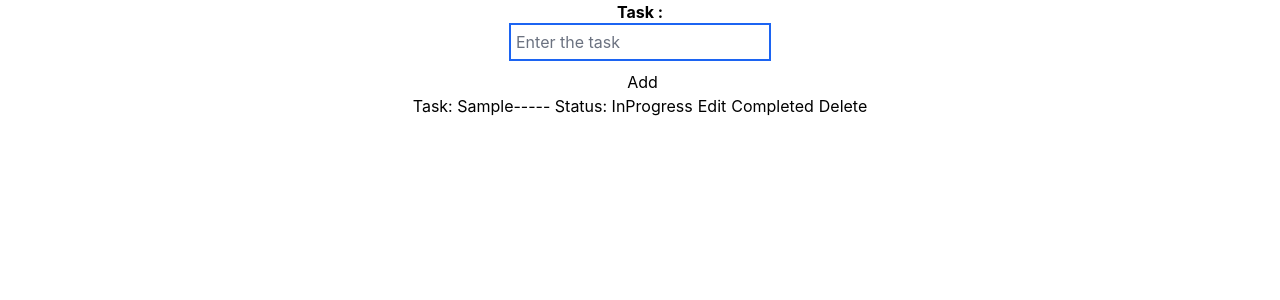
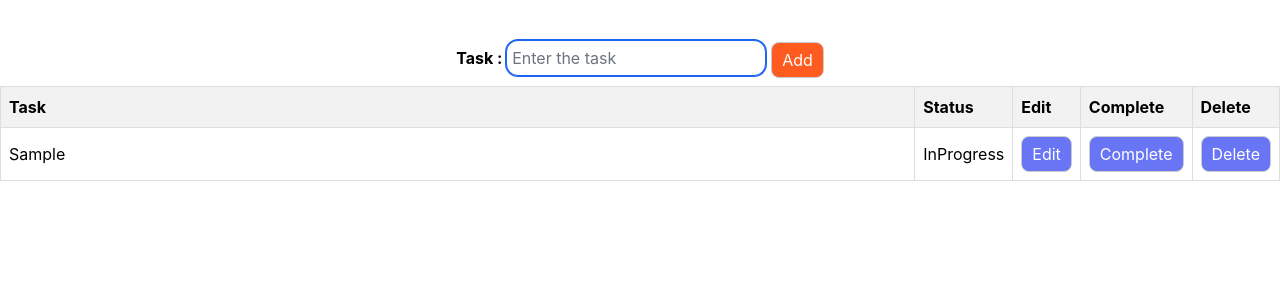
Before and after one commit to Jayaprakash3/Task-Trackr, a React (Create React App) app: page / in a window 1280 px wide. Both pictures are taken after typing "Sample" into the empty fields and a click on the button "Add". Shown: the top 300 px of the page. Built offline with nearby package versions, Linux system fonts and the light colour scheme; no server answers.

Commit message:
Added CSS Fixes

```diff
--- a/package.json
+++ b/package.json
@@ -12,8 +12,8 @@
     "postcss": "^8.4.24",
     "react": "^18.2.0",
     "react-dom": "^18.2.0",
+    "react-icons": "^4.10.1",
     "react-scripts": "5.0.1",
-    "tailwindcss": "^3.3.2",
     "web-vitals": "^2.1.4"
   },
   "scripts": {
@@ -39,5 +39,8 @@
       "last 1 firefox version",
       "last 1 safari version"
     ]
+  },
+  "devDependencies": {
+    "tailwindcss": "^3.3.2"
   }
 }
--- a/src/components/Task.css
+++ b/src/components/Task.css
@@ -16,6 +16,7 @@
     border-radius: 5px;
 }
 
+
 ul {
     list-style-type: none;
     padding: 0;
@@ -27,6 +28,11 @@ li {
 
 button {
     margin-left: 5px;
+    border: 1px solid #ccc;
+    padding: 5px 10px;
+    border-radius: 5px;
+    display: inline-block;
+    vertical-align: middle; /* Align buttons vertically */
 }
 
 input[type="text"] {
@@ -43,3 +49,28 @@ label {
     margin: 0 auto;
     padding: 20px;
 }
+
+.TaskTable {
+    border-collapse: collapse;
+    width: 100%;
+    margin-bottom: 20px;
+}
+
+.TaskTable th,
+.TaskTable td {
+    border: 1px solid #ddd;
+    padding: 8px;
+    text-align: left;
+}
+
+.TaskTable th {
+    background-color: #f2f2f2;
+}
+
+.TaskTable tr:nth-child(even) {
+    background-color: #f9f9f9;
+}
+
+.TaskTable td button {
+    margin: 0;
+}
--- a/src/components/TaskEnter.js
+++ b/src/components/TaskEnter.js
@@ -1,7 +1,7 @@
 import React, { useEffect, useState } from 'react';
 import { useRef } from 'react';
+import { AiFillFilter } from "react-icons/ai";
 import './Task.css';
-
 const TaskEnter = () => {
     const inputRef = useRef();
     const [userId, setuserId] = useState('');
@@ -13,7 +13,7 @@ const TaskEnter = () => {
     const [editedTask, setEditedTask] = useState('');
     const [editedTaskIndex, setEditedTaskIndex] = useState(null);
     const [userTaskData, setUserTaskData] = useState([]);
-
+    const [isLoading, setLoading] = useState(true);
     const DataFetching = async () => {
 
         const jsonData = {
@@ -49,7 +49,8 @@ const TaskEnter = () => {
             })
             .catch((error) => {
                 console.error("Error saving data:", error);
-            });
+            })
+
     };
 
     const SaveToDb = async (jsonData) => {
@@ -128,6 +129,7 @@ const TaskEnter = () => {
 
         setTimeout(() => {
             DataFetching();
+            setLoading(false)
         }, 500);
     }, []);
 
@@ -229,11 +231,15 @@ const TaskEnter = () => {
         inputRef.current.focus();
     };
 
+    if (isLoading) {
+        return <div>Loading...</div>;
+      }
+
+
     return (
         <>
-            <div>
+            <div className='mt-10'>
                 <label htmlFor="task">Task : </label>
-                <br></br>
                 <input
                     type="text"
                     autoFocus
@@ -243,19 +249,31 @@ const TaskEnter = () => {
                     placeholder="Enter the task"
                     onChange={AddTask}
                     ref={inputRef}
+                    className='rounded-xl w-semifull'
                 />
-                <br></br>
-                <button onClick={AddUserTask}>Add</button>
+                <button onClick={AddUserTask} className="bg-orange-500 text-white flow  hover:bg-orange-700 rounded-lg">Add</button>
                 <br></br>
             </div>
 
             <div>
-                <ul>
+                <table  className="TaskTable">
+                    <thead>
+                        <tr>
+                            <th className='w-90' >Task</th>
+                            <th  className='w-2'>Status</th>
+                            <th  className='w-2'>Edit</th>
+                            <th  className='w-3'>Complete</th>
+                            <th  className='w-3'>Delete</th>
+                        </tr>
+                    </thead>
+                    <tbody>
                         {userTaskData.length > 0 ? (
                             userTaskData.map((data, index) => (
-                            <li key={index}>
-                                Task: {data.taskName}----- Status: {data.status}
-                                <button onClick={() => openPopup(data.taskName, index)}>Edit</button>
+                                <tr key={index}>
+                                    <td>{data.taskName}</td>
+                                    <td>{data.status}</td>
+                                    <td className='async'>
+                                        <button className="bg-indigo-500 text-white flow  hover:bg-red-700 rounded-lg" onClick={() => openPopup(data.taskName, index)}>Edit</button>
                                         {isPopupOpen && editedTaskIndex === index && (
                                             <div className="popup">
                                                 <div className="popup-content">
@@ -270,15 +288,22 @@ const TaskEnter = () => {
                                                 </div>
                                             </div>
                                         )}
-                                <button onClick={() => UpdateStatus(index)}>Completed</button>
-                                <button onClick={() => DeleteTask(index)}>Delete</button>
-                            </li>
+                                    </td>
+                                    <td>
+                                        <button className="bg-indigo-500 text-white hover:bg-red-700 rounded-lg" onClick={() => UpdateStatus(index)}>Complete</button>
+                                    </td>
+                                    <td>
+                                        <button className="bg-indigo-500 text-white  hover:bg-red-700 rounded-lg" onClick={() => DeleteTask(index)}>Delete</button>
+                                    </td>
+                                </tr>
                             ))
                         ) : (
-                        <li>No task found</li>
+                            <tr>
+                                <td colSpan="5">No task found</td>
+                            </tr>
                         )}
-                </ul>
-
+                    </tbody>
+                </table>
             </div>
         </>
     );
--- a/tailwind.config.js
+++ b/tailwind.config.js
@@ -1,6 +1,7 @@
 /** @type {import('tailwindcss').Config} */
 module.exports = {
-  content: ["./node_modules/flowbite-react/**/*.{js,jsx,ts,tsx}"],
+  content: ["./node_modules/flowbite-react/**/*.{js,jsx,ts,tsx}","./src/**/*.{js,jsx,ts,tsx}",
+],
   theme: {
     extend: {},
   },
```
Also changed, not shown: 1 other file (tests, documents, lock files or other folders). Lines whose indentation alone changed are shown as unchanged.
